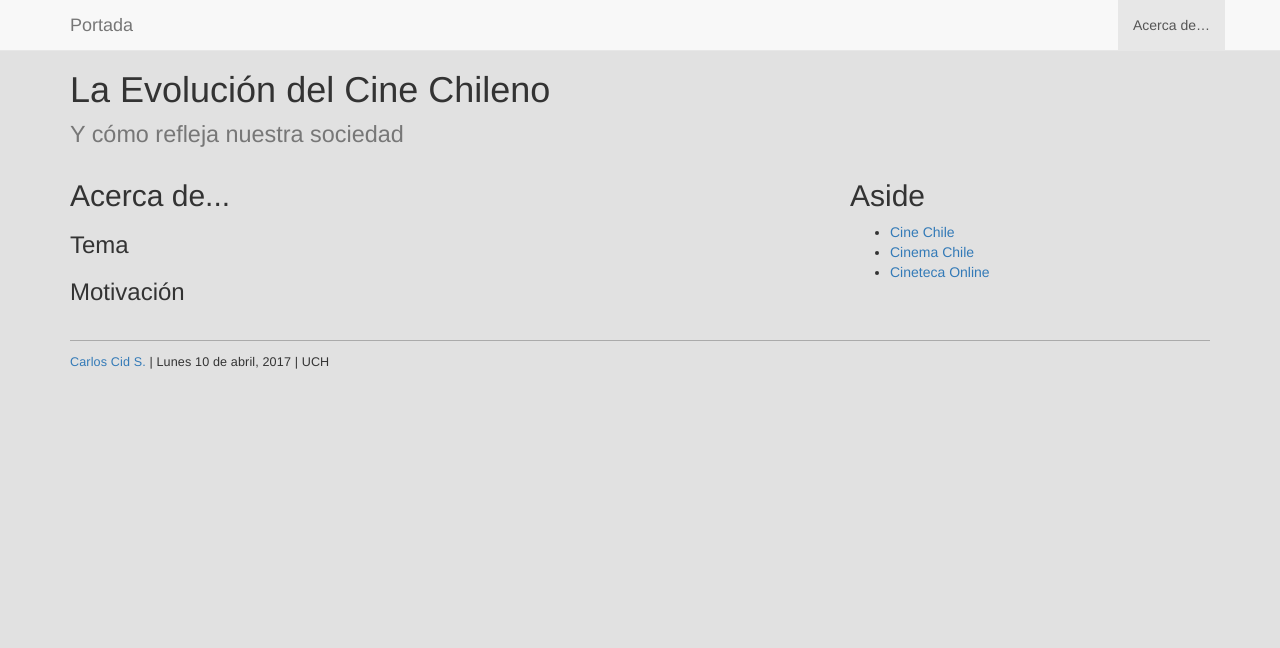
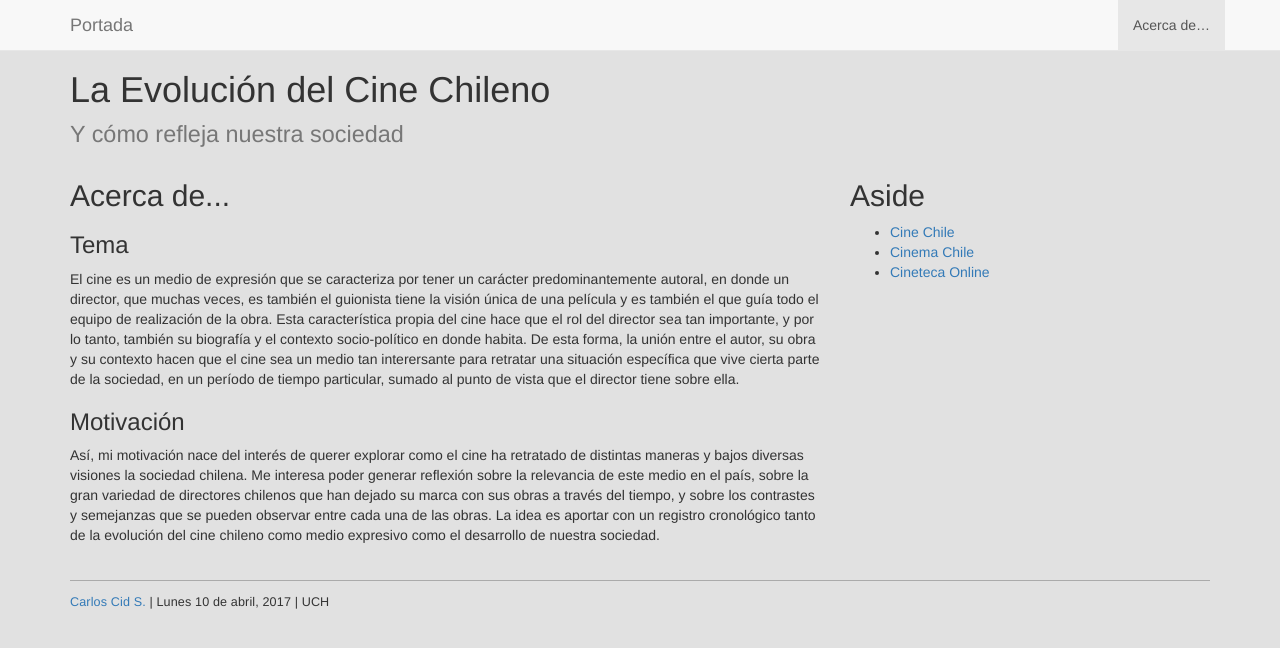
Before and after one commit to carlos-cid/clase10-04, a plain HTML site: page about.html in a window 1280 px wide. Drawn offline with Linux system fonts and the light colour scheme.

Commit message:
redacción tema/motivacion

```diff
--- a/about.html
+++ b/about.html
@@ -47,14 +47,23 @@
 
 <article>
   <h3>Tema</h3>
-  <p>
+  <p>El cine es un medio de expresión que se caracteriza por tener un carácter predominantemente autoral, en donde un director,
+      que muchas veces, es también el guionista tiene la visión única de una película y es también el que guía todo el equipo de
+      realización de la obra. Esta característica propia del cine hace que el rol del director sea tan importante,
+      y por lo tanto, también su biografía y el contexto socio-político en donde habita. De esta forma, la unión entre el autor,
+      su obra y su contexto hacen que el cine sea un medio tan interersante para retratar una situación específica que vive cierta
+      parte de la sociedad, en un período de tiempo particular, sumado al punto de vista que el director tiene sobre ella.
   </p>
 
 </article>
 
 <article>
   <h3>Motivación</h3>
-  <p>
+  <p>Así, mi motivación nace del interés de querer explorar como el cine ha retratado de distintas maneras y bajos diversas visiones
+      la sociedad chilena. Me interesa poder generar reflexión sobre la relevancia de este medio en el país, sobre la gran variedad de
+      directores chilenos que han dejado su marca con sus obras a través del tiempo, y sobre los contrastes y semejanzas que se pueden
+      observar entre cada una de las obras. La idea es aportar con un registro cronológico tanto de la evolución del cine chileno como
+      medio expresivo como el desarrollo de nuestra sociedad.
   </p>
 
 </article>
```
